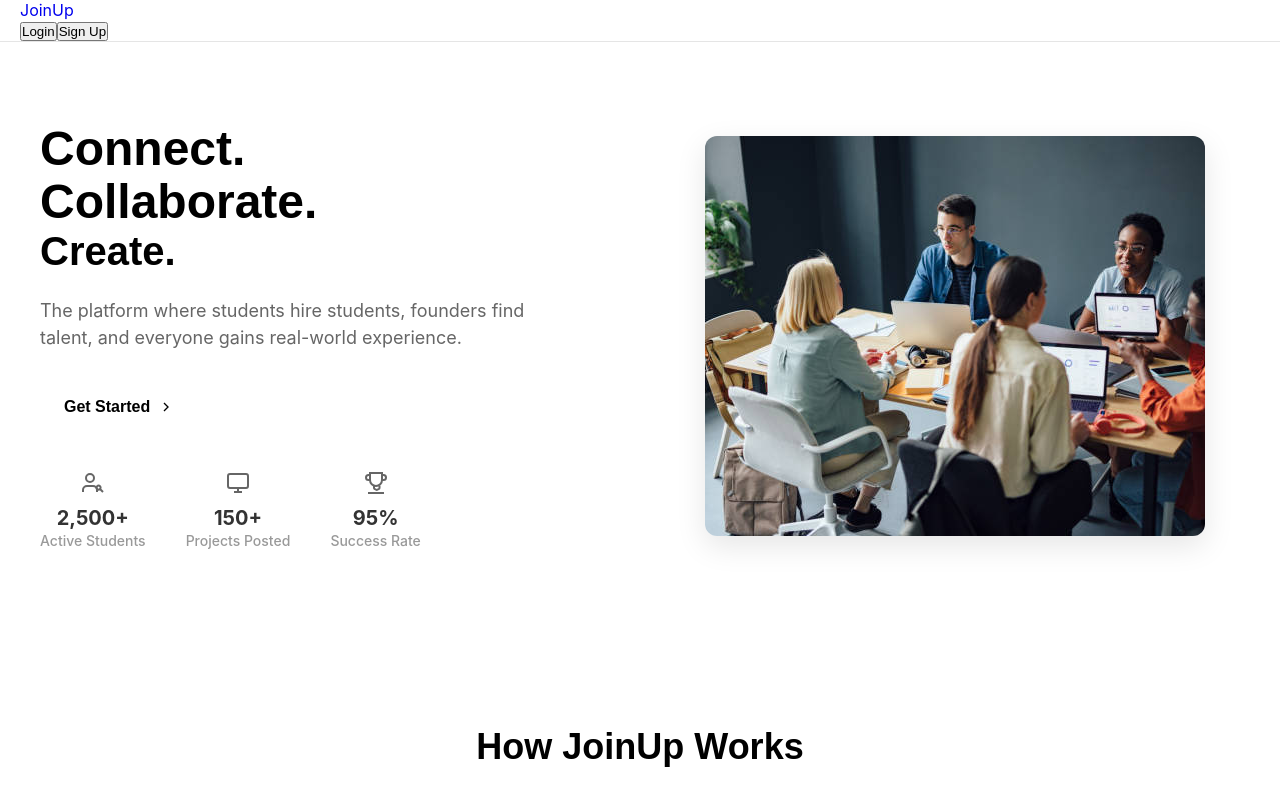
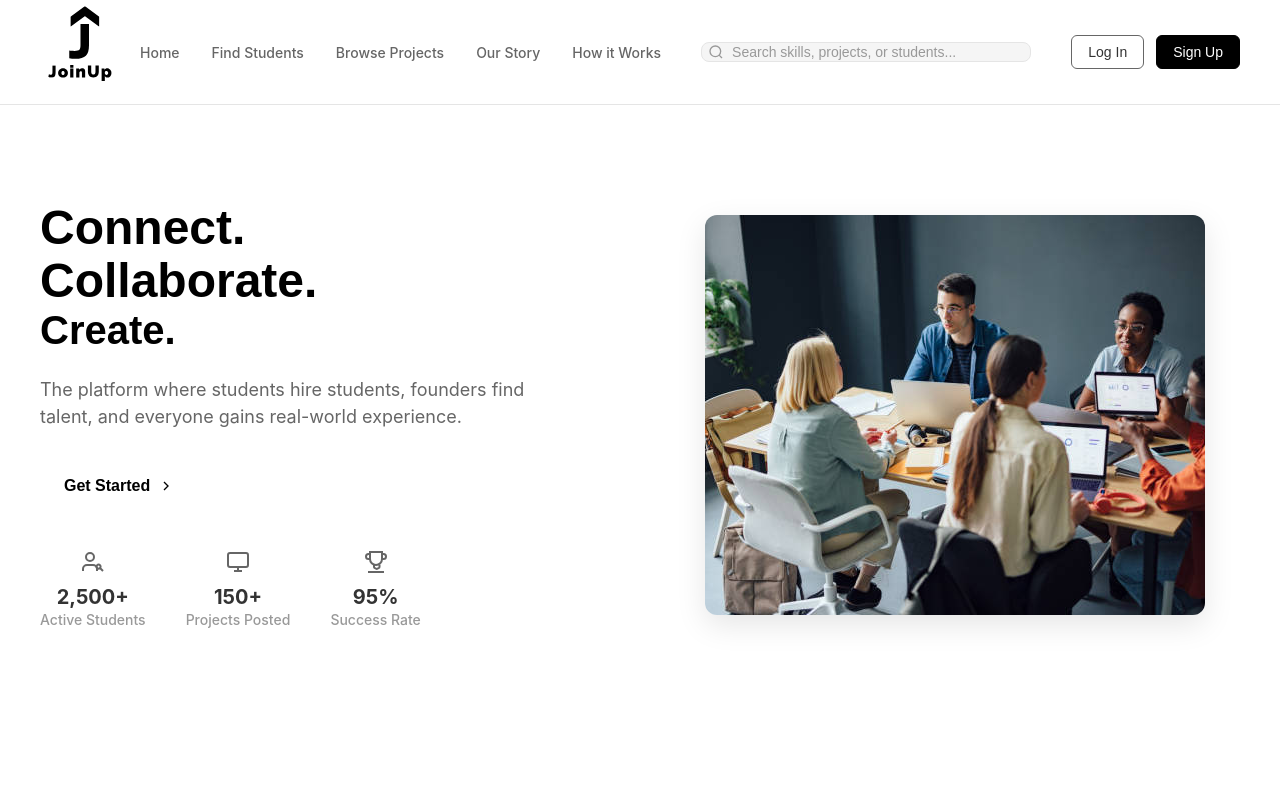
Before and after one commit to kassidysonson/RutgersCapstone, a React (Vite) app: page / in a window 1280 px wide. Shown: the top 788 px of the page. Built offline with nearby package versions, Linux system fonts and the light colour scheme; no server answers.

Commit message:
p8 reverting

```diff
--- a/src/components/Header.jsx
+++ b/src/components/Header.jsx
@@ -1,73 +1,159 @@
 import React, { useEffect, useState } from "react";
-import { useNavigate } from "react-router-dom";
+import { Link, useLocation, useNavigate } from "react-router-dom";
+import "./Header.css";
 import { supabase } from "../supabaseClient";
-import "./Header.css";
 
 const Header = () => {
+  const location = useLocation();
   const navigate = useNavigate();
-  const [session, setSession] = useState(null);
-  const [loading, setLoading] = useState(true);
+  const [displayName, setDisplayName] = useState("");
 
+  // 🔹 Logout handler
+  const handleLogout = async () => {
+    await supabase.auth.signOut();
+    localStorage.clear();
+    sessionStorage.clear();
+    navigate("/login"); // ✅ use navigate instead of window.location
+  };
+
+  // 🔹 Load user's profile (full name or email)
   useEffect(() => {
-    // 🔹 Get current session on load
-    const getSession = async () => {
+    const loadProfile = async () => {
       const { data } = await supabase.auth.getSession();
-      setSession(data.session);
-      setLoading(false);
+      const session = data?.session;
+
+      if (!session?.user) {
+        setDisplayName("");
+        return;
+      }
+
+      const userId = session.user.id;
+      const userEmail = session.user.email;
+
+      // Try to get full_name from your users table
+      const { data: profile, error } = await supabase
+        .from("users")
+        .select("full_name")
+        .eq("id", userId)
+        .maybeSingle();
+
+      if (!error && profile?.full_name) {
+        setDisplayName(profile.full_name);
+      } else {
+        // Fallback: show email if no full_name found
+        setDisplayName(userEmail);
+      }
     };
-    getSession();
 
-    // 🔹 Listen for auth changes (login/logout)
-    const { data: listener } = supabase.auth.onAuthStateChange((_, newSession) => {
-      setSession(newSession);
-      setLoading(false);
+    loadProfile();
+
+    // Re-run when auth state changes
+    const { data: listener } = supabase.auth.onAuthStateChange(() => {
+      loadProfile();
     });
 
     return () => listener.subscription.unsubscribe();
-  }, []);
+  }, [location.pathname]);
 
-  // 🔹 Optional: show minimal header while loading session
-  if (loading) {
-    return (
-      <header className="header">
-        <div className="nav-left">
-          <a href="/" className="logo">JoinUp</a>
-        </div>
-      </header>
-    );
+  const handleHomeClick = (e) => {
+    e.preventDefault();
+    if (location.pathname === "/") {
+      window.scrollTo({ top: 0, behavior: "smooth" });
+    } else {
+      navigate("/");
+    }
+  };
+
+  const handleHowItWorksClick = (e) => {
+    e.preventDefault();
+    navigate("/#how-it-works");
+  };
+
+  // Hide header on login/signup/landing
+  if (
+    location.pathname === "/login" ||
+    location.pathname === "/signup" ||
+    location.pathname === "/landing"
+  ) {
+    return null;
   }
 
   return (
     <header className="header">
-      <div className="nav-left">
-        <a href="/" className="logo">JoinUp</a>
+      <div className="header-container">
+        {/* Logo */}
+        <Link to="/" className="logo">
+          <img src="/assets/logo.svg" alt="JoinUp Logo" className="logo-svg" />
+        </Link>
+
+        {/* Navigation */}
+        <nav className="nav">
+          <a href="/" className="nav-link" onClick={handleHomeClick}>
+            Home
+          </a>
+          <Link to="/for-students" className="nav-link">
+            Find Students
+          </Link>
+          <Link to="/browse-projects" className="nav-link">
+            Browse Projects
+          </Link>
+          <Link to="/about" className="nav-link">
+            Our Story
+          </Link>
+          <a
+            href="./how-it-works"
+            className="nav-link"
+            onClick={handleHowItWorksClick}
+          >
+            How it Works
+          </a>
+        </nav>
+
+        {/* Search Bar */}
+        <div className="search-container">
+          <div className="search-bar">
+            <svg
+              className="search-icon"
+              width="16"
+              height="16"
+              viewBox="0 0 24 24"
+              fill="none"
+              stroke="currentColor"
+              strokeWidth="2"
+            >
+              <circle cx="11" cy="11" r="8"></circle>
+              <path d="m21 21-4.35-4.35"></path>
+            </svg>
+            <input
+              type="text"
+              placeholder="Search skills, projects, or students..."
+              className="search-input"
+            />
+          </div>
         </div>
 
-      <div className="nav-right">
-        {session ? (
+        {/* Actions */}
+        <div className="header-actions">
+          {displayName ? (
             <>
-            <button
-              className="btn-dashboard"
-              onClick={() => navigate(`/dashboard/${session.user.id}`)}
-            >
-              My Dashboard
-            </button>
-            <button
-              className="btn-logout"
-              onClick={async () => {
-                await supabase.auth.signOut();
-                navigate("/login");
-              }}
-            >
+              <span className="btn-login" style={{ cursor: "default" }}>
+                {displayName}
+              </span>
+              <button className="btn-signup" onClick={handleLogout}>
                 Log Out
               </button>
             </>
           ) : (
             <>
-            <button onClick={() => navigate("/login")}>Login</button>
-            <button onClick={() => navigate("/signup")}>Sign Up</button>
+              <Link to="/login">
+                <button className="btn-login">Log In</button>
+              </Link>
+              <Link to="/signup">
+                <button className="btn-signup">Sign Up</button>
+              </Link>
             </>
           )}
+        </div>
       </div>
     </header>
   );
```
Lines whose indentation alone changed are shown as unchanged.
